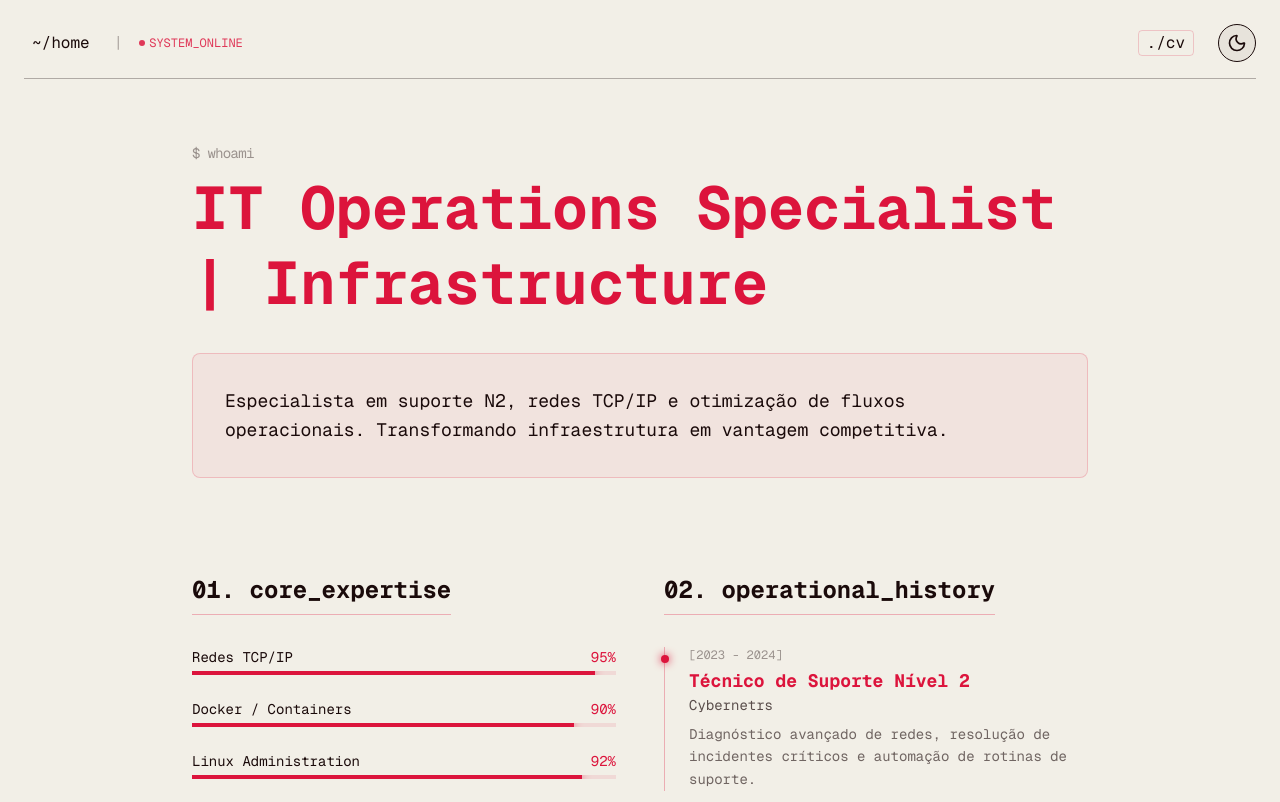
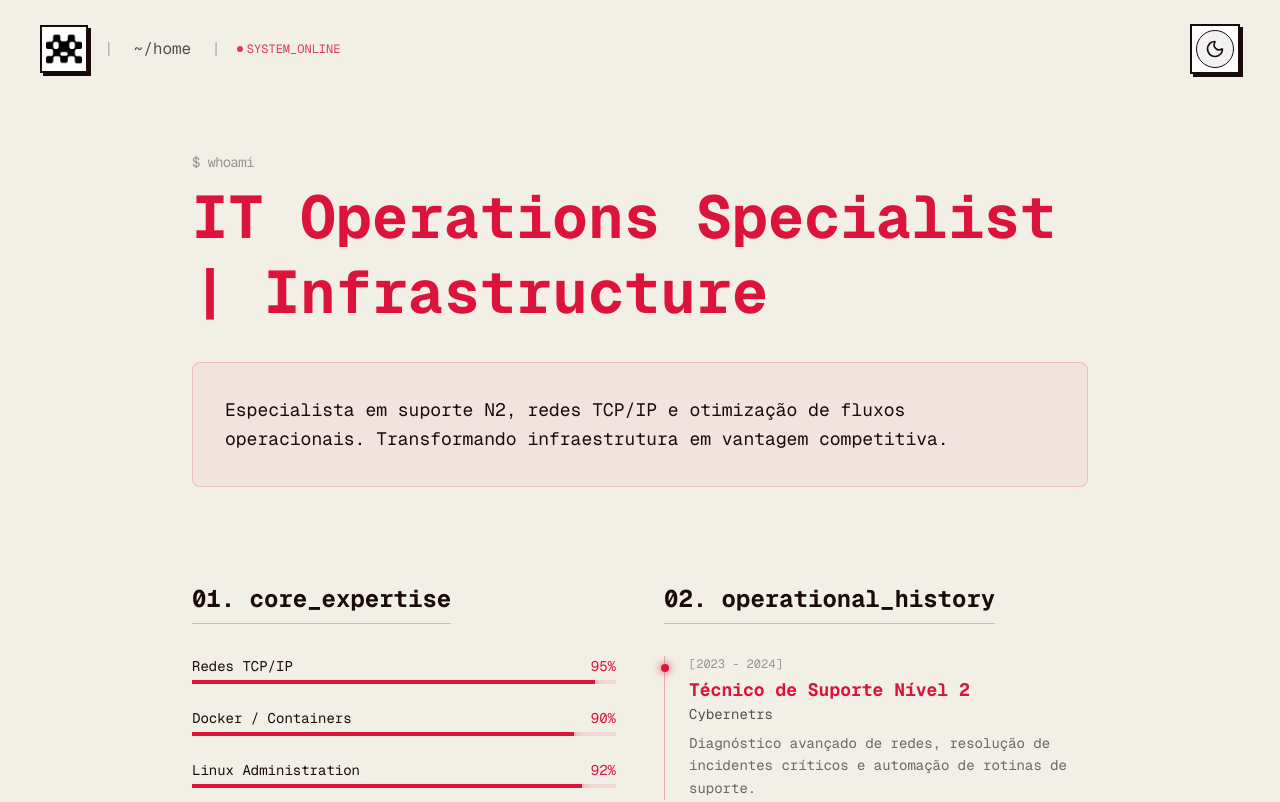
Before and after one commit to DionathaGoulart/Portfolio, a Next.js app: page /ti in a window 1280 px wide. Shown: the top 802 px of the page. Built offline with nearby package versions, Linux system fonts and the light colour scheme.

Commit message:
refactor: unify navigation with updated Header component

```diff
--- a/src/app/ti/page.tsx
+++ b/src/app/ti/page.tsx
@@ -1,39 +1,28 @@
 "use client";
-import { useEffect, useRef } from "react";
+import { useEffect, useRef, useState } from "react";
 import gsap from "gsap";
 import { motion } from "framer-motion";
 import Link from "next/link";
 import { ThemeToggle } from "@/components/shared/ThemeToggle";
 import { tiContent } from "@/data/ti-config";
+import { useTheme } from "next-themes";
+import { clsx, type ClassValue } from "clsx";
+import { twMerge } from "tailwind-merge";
+
+function cn(...inputs: ClassValue[]) {
+  return twMerge(clsx(inputs));
+}
+
+import { Header } from "@/components/shared/Header";
 
 export default function TiPage() {
   const terminalRef = useRef(null);
 
   return (
     <main className="selection:bg-accent selection:text-white font-mono p-4 md:p-6 overflow-x-hidden">
-      {/* Terminal Style Header */}
-      <nav className="flex justify-between items-center mb-12 md:mb-16 border-b border-border-custom/30 pb-4">
-        <div className="flex gap-2 md:gap-4 items-center overflow-hidden">
-          <Link href="/" className="hover:bg-accent hover:text-white px-1 md:px-2 transition-colors text-[10px] sm:text-xs md:text-base whitespace-nowrap">
-            ~/home
-          </Link>
-          <span className="text-border-custom/30 text-[10px] md:text-base">|</span>
-          <span className="text-[9px] md:text-xs animate-pulse text-accent whitespace-nowrap flex items-center gap-1">
-            <span className="h-1.5 w-1.5 rounded-full bg-accent" />
-            <span className="hidden sm:inline">SYSTEM_ONLINE</span>
-            <span className="sm:hidden">ONLINE</span>
-          </span>
-        </div>
-        <div className="flex gap-3 md:gap-6 items-center">
-          <Link href="/ti/cv" className="hover:bg-accent hover:text-white px-1 md:px-2 transition-colors text-[10px] sm:text-xs md:text-base border border-accent/20 rounded px-2">
-            ./cv
-          </Link>
-          <ThemeToggle />
-        </div>
-      </nav>
-
+      <Header />
       {/* Hero / Terminal Intro */}
-      <section className="max-w-4xl mx-auto space-y-6 md:space-y-8 mb-16 md:mb-24">
+      <section className="max-w-4xl mx-auto space-y-6 md:space-y-8 mb-16 md:mb-24 mt-28 md:mt-32">
         <motion.div
           initial={{ opacity: 0, x: -20 }}
           animate={{ opacity: 1, x: 0 }}
--- a/src/components/shared/Header.tsx
+++ b/src/components/shared/Header.tsx
@@ -4,10 +4,21 @@ import { ThemeToggle } from './ThemeToggle';
 import { usePathname } from 'next/navigation';
 import { useState, useEffect } from 'react';
 import { motion, AnimatePresence } from 'framer-motion';
+import { useTheme } from 'next-themes';
 
-export function Header() {
+import Image from 'next/image';
+import { PrintButton } from './PrintButton';
+
+export function Header({ cvContent }: { cvContent?: string }) {
   const pathname = usePathname();
   const [isMenuOpen, setIsMenuOpen] = useState(false);
+  const [mounted, setMounted] = useState(false);
+  const { resolvedTheme } = useTheme();
+
+  // Set mounted state
+  useEffect(() => {
+    setMounted(true);
+  }, []);
 
   // Close menu on route change
   useEffect(() => {
@@ -18,10 +29,10 @@ export function Header() {
 
   const isDev = pathname.startsWith('/dev');
   const isTi = pathname.startsWith('/ti');
+  const isCV = pathname.includes('/cv');
 
   const scrollToTop = (e: React.MouseEvent) => {
     if (pathname === '/dev' || pathname === '/ti') {
-      const isCV = pathname.includes('/cv');
       if (!isCV) {
         e.preventDefault();
         window.scrollTo({ top: 0, behavior: 'smooth' });
@@ -37,16 +48,50 @@ export function Header() {
     { href: "/dev/cv", label: "Currículo", scroll: false },
   ];
 
+  const isDark = mounted && resolvedTheme === 'dark';
+  const logoSrc = isDark ? "/logo.svg" : "/logo-black.svg";
+
   return (
     <header className="fixed top-0 left-0 w-full z-[100] py-3 md:py-6 pointer-events-none">
       <nav className="max-w-7xl mx-auto px-4 sm:px-6 md:px-10 flex justify-between items-center pointer-events-auto">
-        <Link
-          href={isDev ? "/dev" : (isTi ? "/ti" : "/")}
-          onClick={scrollToTop}
-          className="retro-border bg-card p-2 md:p-3 retro-shadow-sm group"
-        >
-          <span className="font-black text-xl md:text-2xl tracking-tighter group-hover:text-accent transition-colors">DG.</span>
-        </Link>
+        <div className="flex items-center gap-4">
+          <Link
+            href={isDev ? "/dev" : (isTi ? "/ti" : "/")}
+            onClick={scrollToTop}
+            className="retro-border bg-card p-1 retro-shadow-sm group flex items-center justify-center min-w-[42px] min-h-[42px]"
+          >
+            <Image
+              key={logoSrc}
+              src={logoSrc}
+              alt="Logo"
+              width={32}
+              height={32}
+              className="w-7 h-7 md:w-9 md:h-9 group-hover:scale-110 transition-transform"
+            />
+          </Link>
+
+          {isDev && isCV && (
+            <div className="hidden sm:block">
+              <PrintButton persona="DEV" content={cvContent} />
+            </div>
+          )}
+
+          {isTi && (
+            <div className="flex gap-2 md:gap-4 items-center overflow-hidden font-mono">
+              <span className="text-border-custom/30 text-[10px] md:text-base">|</span>
+              <Link href="/" className="flex items-center group hover:bg-accent transition-colors px-1">
+                <span className="group-hover:text-white transition-colors text-[10px] sm:text-xs md:text-base whitespace-nowrap opacity-70 group-hover:opacity-100">
+                  ~/home
+                </span>
+              </Link>
+              <span className="text-border-custom/30 text-[10px] md:text-base">|</span>
+              <span className="text-[9px] md:text-xs animate-pulse text-accent whitespace-nowrap flex items-center gap-1">
+                <span className="h-1.5 w-1.5 rounded-full bg-accent" />
+                <span>{isCV ? "CV_SESSION_ACTIVE" : "SYSTEM_ONLINE"}</span>
+              </span>
+            </div>
+          )}
+        </div>
 
         <div className="flex gap-2 md:gap-4 items-center">
           {/* Desktop Nav */}
```
